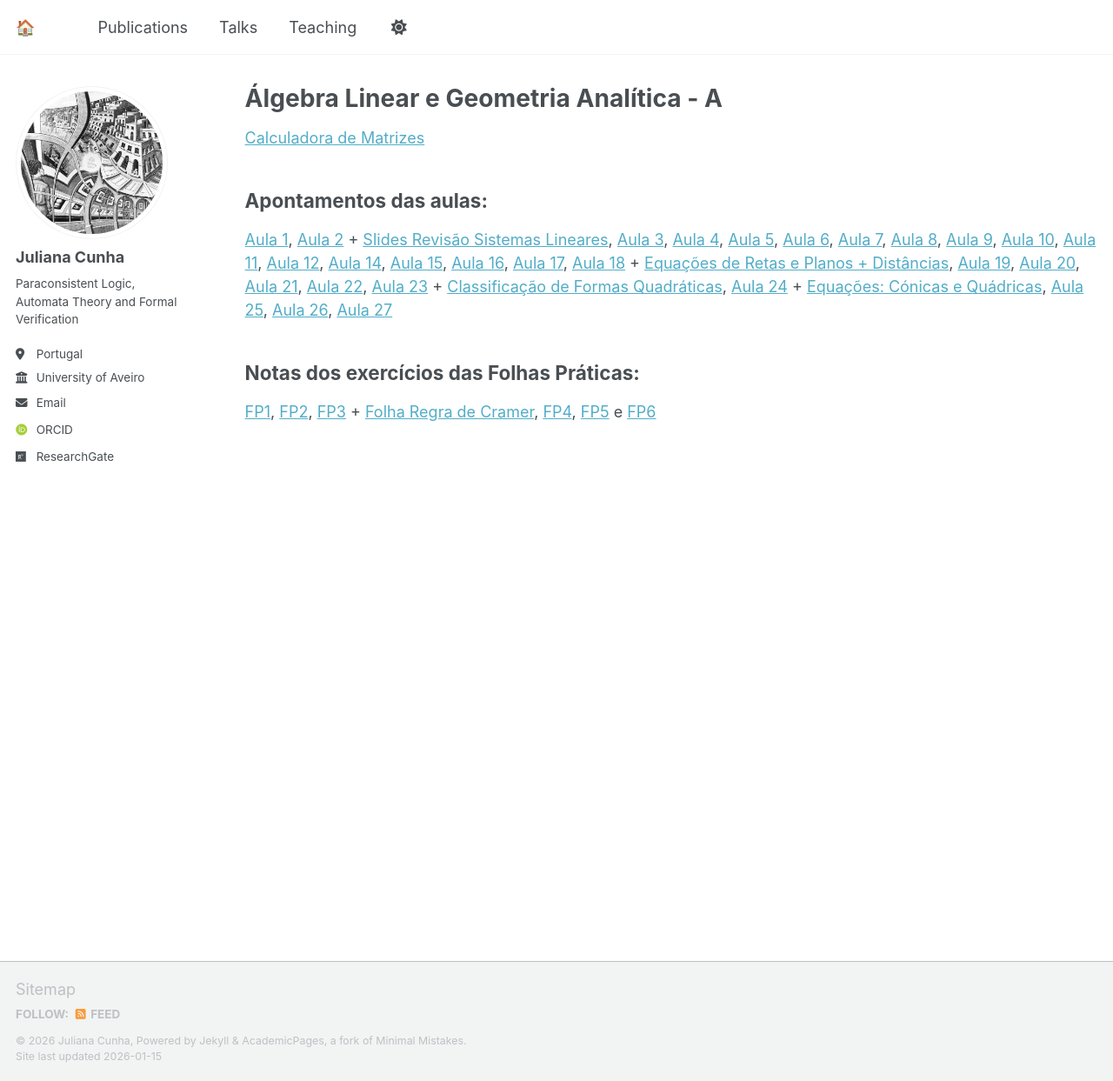
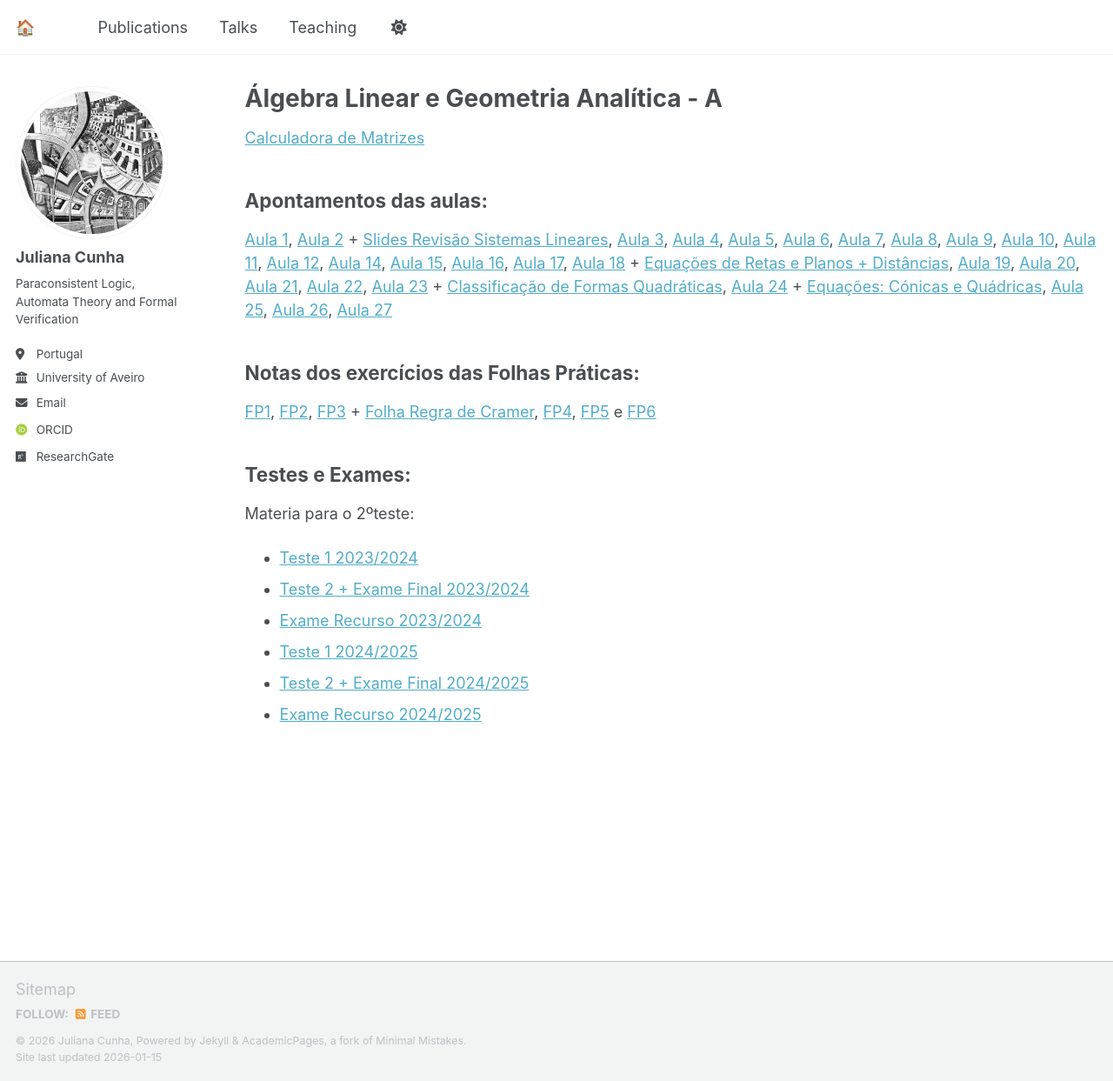
Before and after one commit to juliana-cunha/juliana-cunha.github.io, a Jekyll site: the page built from _pages/teaching.md, in a window 1280 px wide and 1243 px high. Shown: the whole window at 87% size. Built offline with Jekyll 4.4.1, drawn with Linux system fonts in a browser that asks for light colours; some web fonts are replaced; a script that is not in the unit is left out.

Commit message:
Update teaching.md

```diff
--- a/_pages/teaching.md
+++ b/_pages/teaching.md
@@ -15,3 +15,14 @@ Apontamentos das aulas:
 Notas dos exercícios das Folhas Práticas:
 ------
 [FP1](https://juliana-cunha.github.io/files/FP1_res.pdf), [FP2](https://juliana-cunha.github.io/files/FP2_res.pdf), [FP3](https://juliana-cunha.github.io/files/FP3_res.pdf) + [Folha Regra de Cramer](https://juliana-cunha.github.io/files/Folha_RegraCramer_res.pdf), [FP4](https://juliana-cunha.github.io/files/FP4_res.pdf), [FP5](https://juliana-cunha.github.io/files/FP5_res.pdf) e [FP6](https://juliana-cunha.github.io/files/FP6_res.pdf)
+
+
+Testes e Exames:
+------
+Materia para o 2ºteste:
+- [Teste 1 2023/2024](https://juliana-cunha.github.io/files/Teste1%202023%20(2).pdf)
+- [Teste 2 + Exame Final 2023/2024](https://juliana-cunha.github.io/files/Exame%20Final%202023%20(2).pdf)
+- [Exame Recurso 2023/2024](https://juliana-cunha.github.io/files/Exame%20Recurso%202023%20(2).pdf)
+- [Teste 1 2024/2025](https://juliana-cunha.github.io/files/Teste1%202024%20(2).pdf)
+- [Teste 2 + Exame Final 2024/2025](https://juliana-cunha.github.io/files/Exame%20final%202024%20(2).pdf)
+- [Exame Recurso 2024/2025](https://juliana-cunha.github.io/files/Exame%20de%20recurso%202024%20(2).pdf)
```
